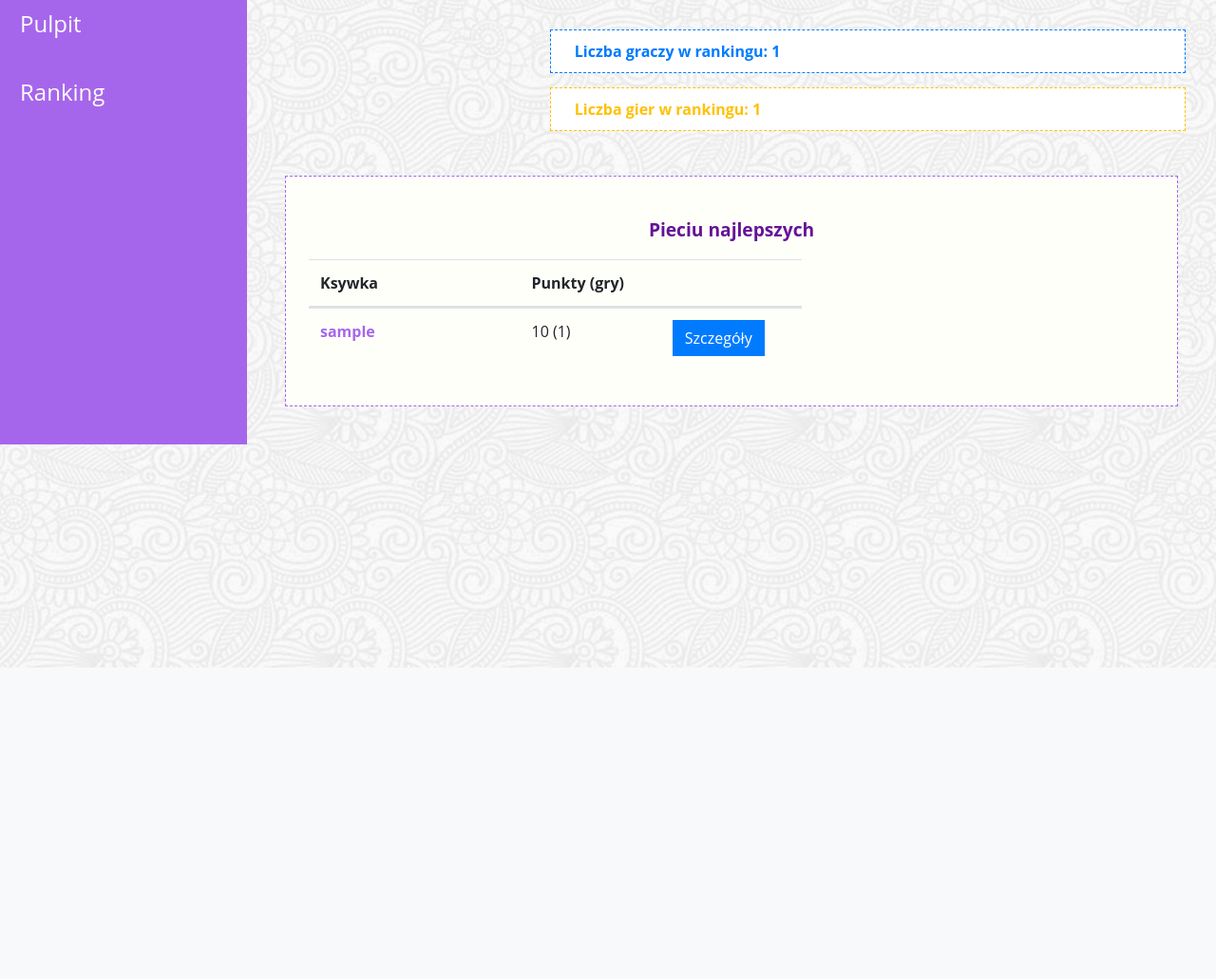
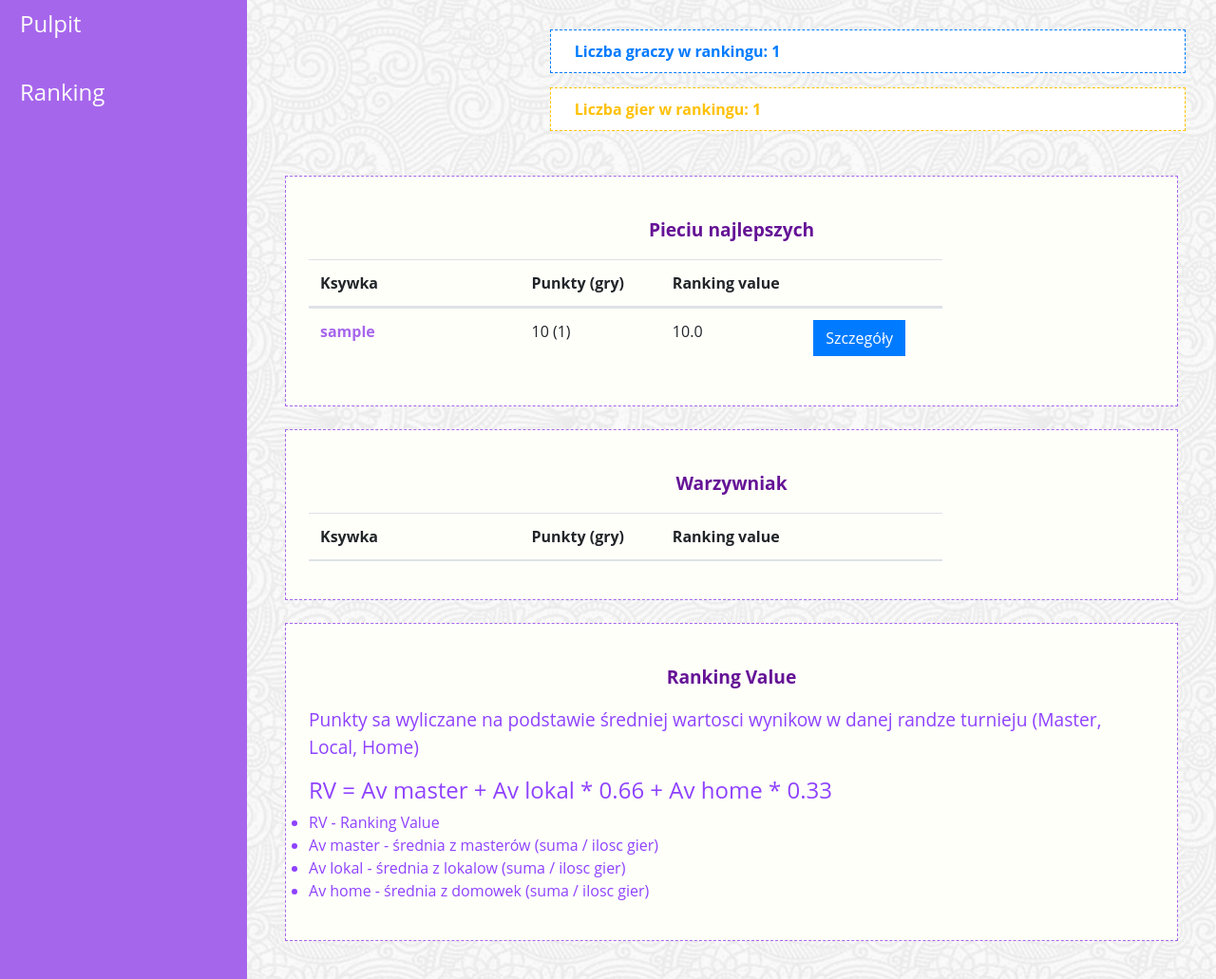
Before and after one commit to semi7semi/DW, a Django app: page / in a window 1280 px wide. Shown: the part 97-1128 px from the top of the page at 95% size. Before the commit the page ends 800 px from the top, so only its background shows below. Run offline with Django 3.2, Linux system fonts and the light colour scheme; tables that the repository leaves empty hold one stand-in row (values such as "Sample post"); lists and menus that the app fills with data are empty; grey boxes are pictures that could not be loaded.

Commit message:
popraw idexu i RV

```diff
--- a/wfb_app/templates/index.html
+++ b/wfb_app/templates/index.html
@@ -29,6 +29,7 @@
                             <tr class="d-flex">
                                 <th class="col-3">Ksywka</th>
                                 <th class="col-2">Punkty (gry)</th>
+                                <th class="col-2">Ranking value</th>
                                 <th class="col-2"></th>
                             </tr>
                         </thead>
@@ -37,10 +38,49 @@
                             <tr class="d-flex">
                                 <td class="col-3 user-color">{{ user.2.username }} </td>
                                 <td class="col-2">{{ user.0 }} ({{ user.3 }})</td>
+                                <td class="col-2">{{ user.4 }} </td>
                                 <td class="col-2"><a href="/user_details/{{ user.2.id }}/"><button type="button" class="btn btn-primary rounded-0">Szczegóły</button></a></td>
                             </tr>
                         {% endfor %}
                         </tbody>
                     </table>
                 </div>
+                <div class="m-4 p-4 border-dashed">
+                    <h2 class="dashboard-content-title">
+                        <span>Warzywniak</span>
+                    </h2>
+                    <table class="table">
+                        <thead>
+                            <tr class="d-flex">
+                                <th class="col-3">Ksywka</th>
+                                <th class="col-2">Punkty (gry)</th>
+                                <th class="col-2">Ranking value</th>
+                                <th class="col-2"></th>
+                            </tr>
+                        </thead>
+                        <tbody>
+                        {% for user in result_5_plus %}
+                            <tr class="d-flex">
+                                <td class="col-3 user-color">{{ user.2.username }} </td>
+                                <td class="col-2">{{ user.0 }} ({{ user.3 }})</td>
+                                <td class="col-2">{{ user.4 }} </td>
+                                <td class="col-2"><a href="/user_details/{{ user.2.id }}/"><button type="button" class="btn btn-primary rounded-0">Szczegóły</button></a></td>
+                            </tr>
+                        {% endfor %}
+                        </tbody>
+                    </table>
+                </div>
+                <div class="m-4 p-4 border-dashed">
+                    <h2 class="dashboard-content-title">
+                        <span>Ranking Value</span>
+                    </h2>
+                    <p>Punkty sa wyliczane na podstawie średniej wartosci wynikow w danej randze turnieju (Master, Local, Home)</p>
+                    <h4>RV = Av master + Av lokal * 0.66 + Av home * 0.33</h4>
+                    <ul>
+                        <li>RV - Ranking Value</li>
+                        <li>Av master - średnia z masterów (suma / ilosc gier)</li>
+                        <li>Av lokal - średnia z lokalow (suma / ilosc gier)</li>
+                        <li>Av home - średnia z domowek (suma / ilosc gier)</li>
+                    </ul>
+                </div>
 {% endblock content %}
--- a/wfb_app/views.py
+++ b/wfb_app/views.py
@@ -18,15 +18,46 @@ class Index(View):
         no_of_games = GameResults.objects.all().count()
         for user in users:
             games = GameResults.objects.filter(user=user)
+            count_master = games.filter(game_rank="master").count()
+            count_local = games.filter(game_rank="local").count()
+            count_home = games.filter(game_rank="home").count()
             total = 0
-            count = games.count()
+            total_master = 0
+            total_local = 0
+            total_home = 0
+            ranking_points = 0
+            count = count_master + count_local + count_home
             for game in games:
-                total += game.battle_points
+                if game.game_rank == "master":
+                    total_master += game.battle_points
+                elif game.game_rank == "local":
+                    total_local += game.battle_points
+                elif game.game_rank == "home":
+                    total_home += game.battle_points
+                total = total_master + total_local + total_home
+            if count_master == 0:
+                m = 0
+            else:
+                m = total_master / count_master
+            if count_local == 0:
+                l = 0
+            else:
+                l = total_local / count_local * 0.66
+            if count_home == 0:
+                h = 0
+            else:
+                h = total_home / total_home * 0.33
+            ranking_points += m + l + h
             #  user.id bo przy sortowaniu tych samych wynikow python nie ogarnia :)
-            result.append([total, user.id, user, count])
+            result.append([total, user.id, user, count, round(ranking_points, 2)])
+
         result.sort(reverse=True)
-        result = result[:5]
-        ctx = {"no_of_users": users.count(), "no_of_games": no_of_games, "result": result}
+        ctx = {
+            "no_of_users": users.count(),
+            "no_of_games": no_of_games,
+            "result": result[:5],
+            "result_5_plus": result[5:]
+        }
         return render(request, "index.html", ctx)
 
 
```
